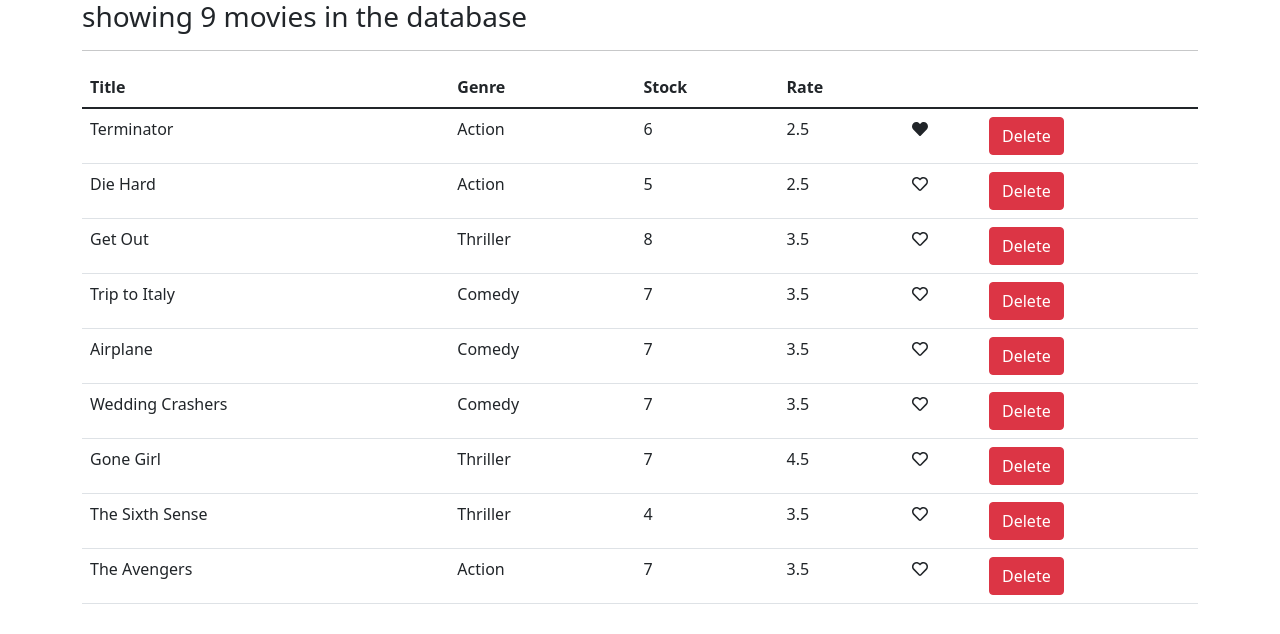
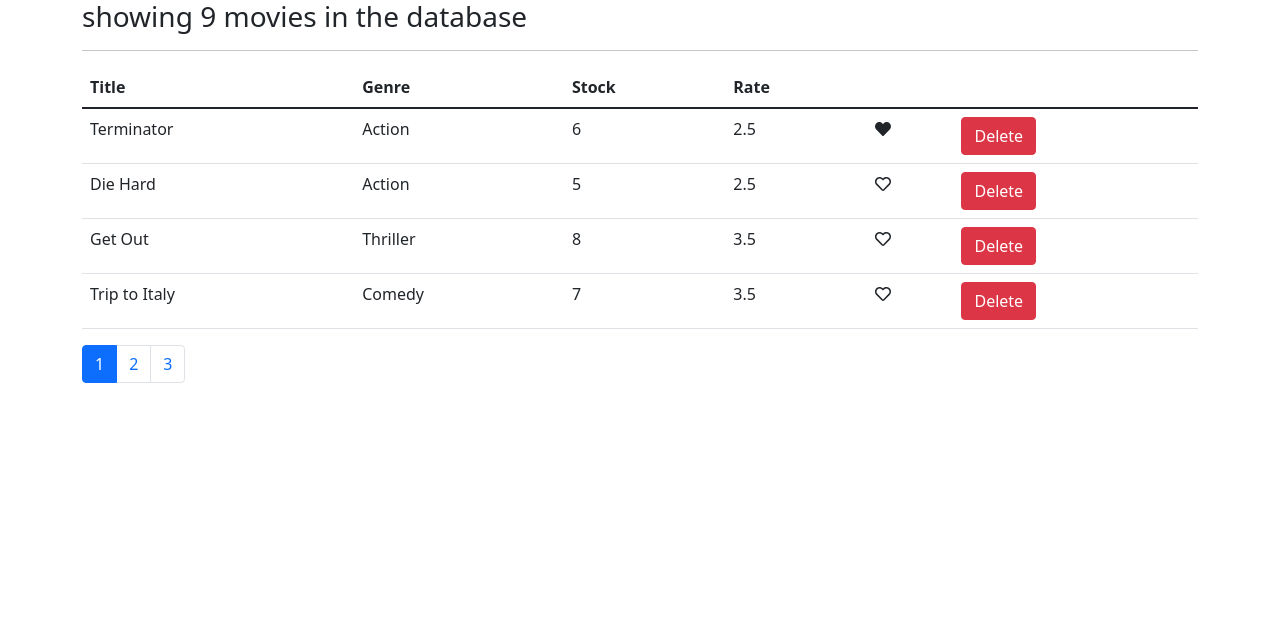
Before and after one commit to mohbayati/counter-app, a React (Create React App) app: page / in a window 1280 px wide. Shown: the top 634 px of the page. Built offline with nearby package versions, Linux system fonts and the light colour scheme.

Commit message:
add sorting

```diff
--- a/package.json
+++ b/package.json
@@ -13,6 +13,8 @@
     "@testing-library/react": "^11.2.7",
     "@testing-library/user-event": "^12.8.3",
     "bootstrap": "^5.1.3",
+    "lodash": "^4.17.21",
+    "prop-types": "^15.7.2",
     "react": "^17.0.2",
     "react-bootstrap": "^2.0.3",
     "react-dom": "^17.0.2",
--- a/src/Components/movies.jsx
+++ b/src/Components/movies.jsx
@@ -1,9 +1,11 @@
 import React from "react";
 import { getMovies } from "./../services/fakeMovieService";
 import Like from "./Like";
+import Pagination from "./pagination";
+import { paginate } from "./utils/paginate";
 
 class Movies extends React.Component {
-  state = { movies: getMovies() };
+  state = { movies: getMovies(), pageSize: 4, currentPage: 1 };
 
   handleDelete = (movie) => {
     this.setState({
@@ -12,6 +14,9 @@
       ),
     });
   };
+  handlePageChange = (page) => {
+    this.setState({ currentPage: page });
+  };
   handleLike = (movie) => {
     const movies = [...this.state.movies];
     const index = movies.indexOf(movie);
@@ -19,7 +24,11 @@
     this.setState(movies);
   };
   render() {
-    if (this.state.movies.length === 0)
+    const { movies: allMovies, pageSize, currentPage } = this.state;
+
+    const movies = paginate(allMovies, currentPage, pageSize);
+
+    if (movies.length === 0)
       return (
         <main className="container">
           <h3>there is no movies in the database</h3>{" "}
@@ -27,7 +36,7 @@
       );
     return (
       <main className="container">
-        <h3>showing {this.state.movies.length} movies in the database</h3>
+        <h3>showing {allMovies.length} movies in the database</h3>
         <hr />
         <table className="table">
           <thead>
@@ -41,7 +50,7 @@
             </tr>
           </thead>
           <tbody>
-            {this.state.movies.map((movie) => (
+            {movies.map((movie) => (
               <tr key={movie._id}>
                 <td>{movie.title} </td>
                 <td>{movie.genre.name} </td>
@@ -66,6 +75,12 @@
             ))}
           </tbody>
         </table>
+        <Pagination
+          itemCount={allMovies.length}
+          pageSize={pageSize}
+          onPageChange={this.handlePageChange}
+          currentPage={currentPage}
+        />
       </main>
     );
   }
--- /dev/null
+++ b/src/Components/pagination.jsx
@@ -0,0 +1,32 @@
+import React from "react";
+import _ from "lodash";
+import PropTypes from "prop-types";
+const Pagination = ({ itemCount, pageSize, onPageChange, currentPage }) => {
+  const pagesCount = Math.ceil(itemCount / pageSize);
+
+  if (pagesCount === 1) return null;
+  const pages = _.range(1, pagesCount + 1);
+  return (
+    <nav aria-label="Page navigation example">
+      <ul className="pagination">
+        {pages.map((page) => (
+          <li
+            className={page === currentPage ? "page-item active" : "page-item"}
+            key={page}
+          >
+            <a className="page-link" onClick={() => onPageChange(page)}>
+              {page}
+            </a>
+          </li>
+        ))}
+      </ul>
+    </nav>
+  );
+};
+Pagination.propTypes = {
+  itemCount: PropTypes.number.isRequired,
+  pageSize: PropTypes.number.isRequired,
+  onPageChange: PropTypes.number.isRequired,
+  currentPage: PropTypes.func.isRequired,
+};
+export default Pagination;
--- /dev/null
+++ b/src/Components/utils/paginate.js
@@ -0,0 +1,6 @@
+import _ from "lodash";
+
+export function paginate(items, pageNumber, pageSize) {
+  const startIndex = (pageNumber - 1) * pageSize;
+  return _(items).slice(startIndex).take(pageSize).value();
+}
```
